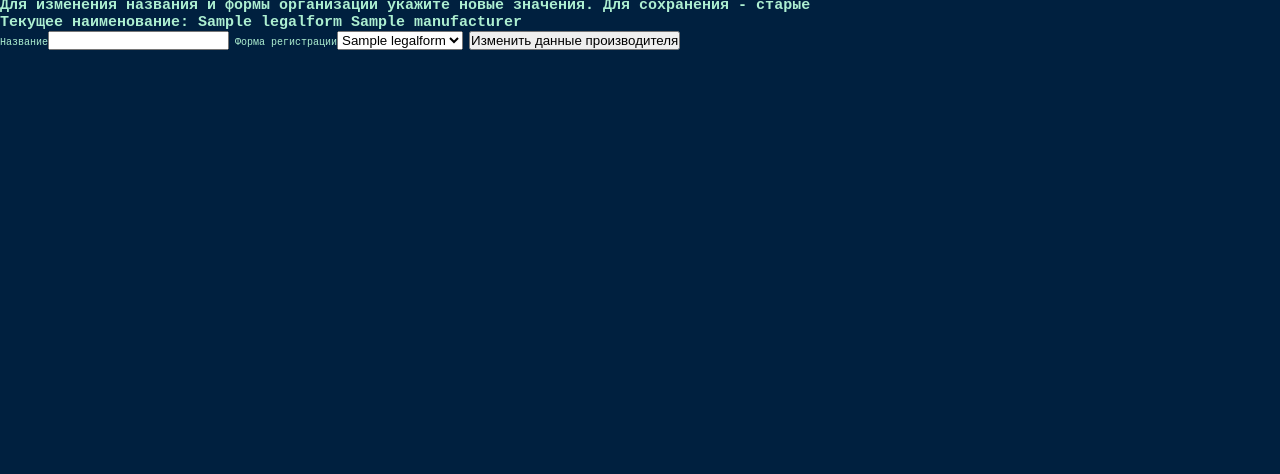
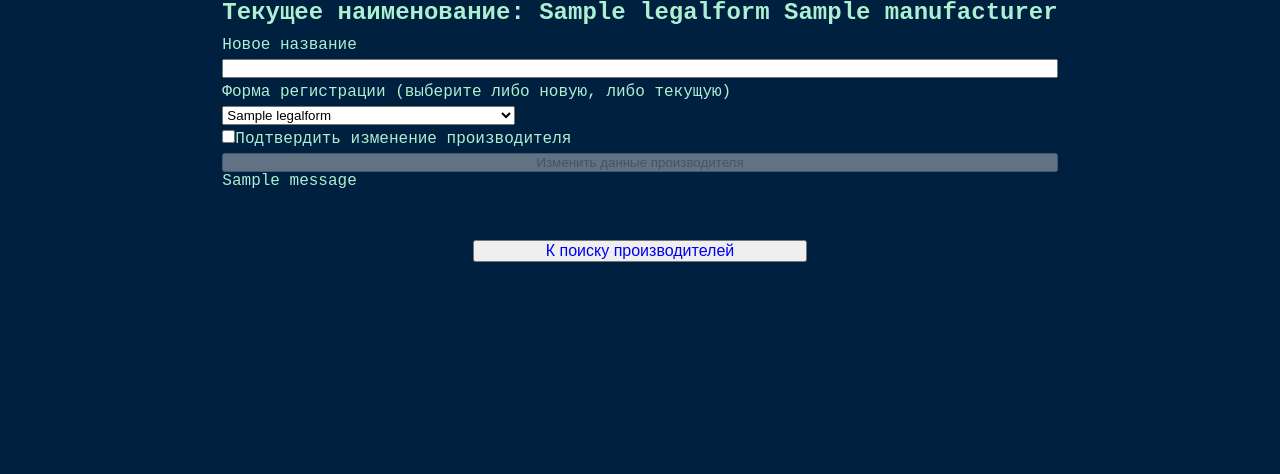
Before and after one commit to SergeyBibikov/flask_stuff, a Flask app: a page that uses app/templates/index.html in a window 1280 px wide. Shown: the part 326-800 px from the top of the page. Run offline with Flask 2, Linux system fonts and the light colour scheme; a user stored in the database is signed in; tables that the repository leaves empty hold one stand-in row (values such as "Sample post"); one stand-in notice (Sample message) is shown; parts of the project's set-up code (start-up, migrations or seed data) failed here and were passed over.

Commit message:
edit from js and style

```diff
--- a/app/static/css/base.css
+++ b/app/static/css/base.css
@@ -9,6 +9,42 @@ html {
   background-color: #00203FFF;
   font-family: "Courier New";
 }
+body{
+  font-size: 1.6rem;
+}
+a{
+  font-size: 1.6rem;
+  text-decoration: none;
+}
+a:hover{
+  text-decoration: underline;
+}
+.form-manuf-edit{
+  margin-top: 5px;
+  display: flex;
+  flex-direction: column;
+}
+
+.edit-section-container{
+  width: 100%;
+  display: flex;
+  align-items: center;
+  justify-content: center;
+}
+#to-search{
+  margin-top: 50px;
+  position: relative;
+  width: 40%;
+  align-self: center;
+}
+.form-manuf-edit label, #conf-check-cont{
+  margin: 5px 0 5px 0;
+}
+#manuf_legal_form{
+  position: relative;
+  width: 35%;
+}
+
 header{
   background-color: rgb(8, 6, 39);
   height: 10%;
@@ -25,9 +61,7 @@ h1{
     font-size: 3.2rem;
     text-align: left;
 }
-h3{
-  font-size: 2rem;
-}
+
 li{
   list-style: none;
 }
--- /dev/null
+++ b/app/static/js/checkbox.js
@@ -0,0 +1,11 @@
+$("#confirm_checkbox").prop("checked",false);
+disable_input()
+
+function disable_input(){
+    $('#confirm_checkbox').on('click',()=>{
+        if($("#confirm_checkbox").prop("checked")){
+        $('#edit_manuf').prop("disabled",false)
+        }else{
+        $('#edit_manuf').prop("disabled",true)
+    }})
+}
--- a/app/templates/index.html
+++ b/app/templates/index.html
@@ -1,12 +1,15 @@
 <!DOCTYPE html>
 <html lang="en">
+{%block head%}
 <head>
     <meta charset="UTF-8">
     <meta name="viewport" content="width=device-width, initial-scale=1.0">
     <title>TinyApp</title>
+    <script src="https://ajax.googleapis.com/ajax/libs/jquery/3.5.1/jquery.min.js"></script>
     <link rel="stylesheet" href="{{url_for('static', filename='./css/base.css')}}" >
     <link rel="shortcut icon" href={{url_for('static', filename='favicon.ico')}} type="image/x-icon">
 </head>
+{%endblock%}
 <body>
     <header>
         <div class="logo">
@@ -27,7 +30,9 @@
 
         {%endblock%}
     </header>
+    {%block scripts%}
 
+    {%endblock%}
     {% block body %}
 
     {% endblock %}
--- a/app/templates/manufacturers/manufacturer_page.html
+++ b/app/templates/manufacturers/manufacturer_page.html
@@ -1,14 +1,35 @@
 {%extends "index.html"%}
+{%block head%}
+    {{super()}}
+{%endblock%}
 {%block body%}
-<h2>Для изменения названия и формы организации укажите новые значения. Для сохранения - старые</h3>
+<div class="edit-section-container">
+    <section id="main">
         <h2>Текущее наименование: {{manufacturer.legal_form.name}} {{manufacturer.name}}</h2>
-<form method="POST" novalidate>
+        <form class="form-manuf-edit" method="POST" novalidate>
         {{form_edit.hidden_tag()}}
         {{form_edit.manuf_enter_name.label}}{{form_edit.manuf_enter_name}}
         {{form_edit.manuf_legal_form.label}}{{form_edit.manuf_legal_form}}
-{{form_edit.edit_manuf}}
+        <div id="conf-check-cont">{{form_edit.confirm_checkbox}}{{form_edit.confirm_checkbox.label}}</div>
+        {{form_edit.edit_manuf(disabled=True)}}
+
         {%for error in form_edit.manuf_enter_name.errors%}
         <p class="val_errors">{{error}}</p>
         {%endfor%}
+        <ul>
+        {%for message in get_flashed_messages()%}
+
+            <li class="flashes">{{message}}</li>
+
+        {%endfor%}
+        </ul>
+        <button id="to-search"><a href="{{url_for('.manu_facturers')}}">К поиску производителей</a></button>
+    </section>
+
+</div>
+
 </form>
+{%block scripts%}
+<script src="{{url_for('static', filename='./js/checkbox.js')}}"></script>
 {%endblock%}
+{%endblock%}
--- a/app/views/forms.py
+++ b/app/views/forms.py
@@ -1,5 +1,5 @@
 from flask_wtf import FlaskForm
-from wtforms import StringField, PasswordField, SubmitField, SelectField
+from wtforms import StringField, PasswordField, SubmitField, SelectField,BooleanField
 from wtforms.validators import InputRequired,DataRequired, Email, EqualTo, ValidationError
 from ..models import User
 from ..utils.passw_hash import is_passw_correct
@@ -54,6 +54,7 @@ class ManufacturerAddForm(FlaskForm):
     add = SubmitField("Добавить")
 
 class ManufacturerEditForm(FlaskForm):
-    manuf_enter_name = StringField("Название", validators = [InputRequired("Необходимо указать название производителя")])
-    manuf_legal_form = SelectField("Форма регистрации")
+    manuf_enter_name = StringField("Новое название")
+    manuf_legal_form = SelectField("Форма регистрации (выберите либо новую, либо текущую)")
+    confirm_checkbox = BooleanField("Подтвердить изменение производителя")
     edit_manuf = SubmitField("Изменить данные производителя")
--- a/app/views/manufacturer.py
+++ b/app/views/manufacturer.py
@@ -64,9 +64,15 @@ def edit_manufacturer(manufacturer_name):
     manufacturer = Manufacturer.query.filter_by(name=manufacturer_name).first()
     if not manufacturer:
         return redirect(url_for('.manu_facturers'))
+
     if form_edit.validate_on_submit():
-        manufacturer.name = form_edit.manuf_enter_name.data
+        if not form_edit.manuf_enter_name.data:
+            manufacturer.name=manufacturer.name
+        else:
+            manufacturer.name = form_edit.manuf_enter_name.data
         manufacturer.legal_form_id = form_edit.manuf_legal_form.data
         db.session.add(manufacturer)
         db.session.commit()
+        flash("Производитель изменён")
+        return redirect(url_for('.edit_manufacturer',manufacturer_name=manufacturer.name))
     return render_template("manufacturers/manufacturer_page.html",manufacturer=manufacturer,form_edit=form_edit)
--- a/migrations/env.py
+++ b/migrations/env.py
@@ -5,6 +5,7 @@ from logging.config import fileConfig
 
 from sqlalchemy import engine_from_config
 from sqlalchemy import pool
+from flask import current_app
 
 from alembic import context
 
@@ -21,7 +22,6 @@ logger = logging.getLogger('alembic.env')
 # for 'autogenerate' support
 # from myapp import mymodel
 # target_metadata = mymodel.Base.metadata
-from flask import current_app
 config.set_main_option(
     'sqlalchemy.url',
     str(current_app.extensions['migrate'].db.engine.url).replace('%', '%%'))
```
Also changed, not shown: app/__init__.py (+24 -18 lines), migrations/versions/04fd7d87d175_.py (added, +30 -0 lines). Lines whose indentation alone changed are shown as unchanged.
